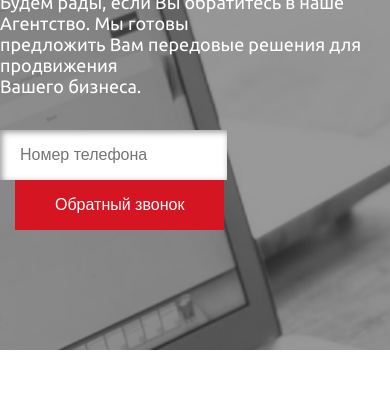
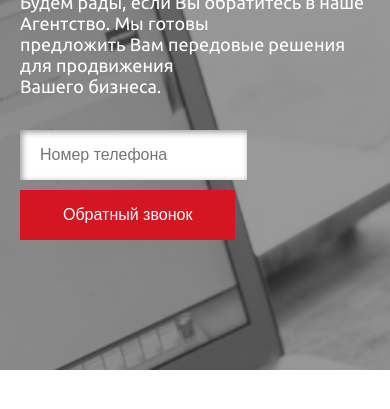
Before and after one commit to k1k8r/RED-EDGE, a plain HTML site: page index.html in a window 390 px wide. Shown: the part 389-798 px from the top of the page. Drawn offline with nearby package versions, Linux system fonts and the light colour scheme.

Commit message:
main: Сделал адаптив блока main

```diff
--- a/css/_main.css
+++ b/css/_main.css
@@ -21,7 +21,7 @@
 .main-container {
 	max-width: 1140px;
 	margin: 0 auto;
-	padding: 130px 0 120px;
+	padding: 130px 20px;
 	z-index: 2;
 }
 
@@ -64,3 +64,16 @@
 .main-form__button:hover {
 	background-color: #bb353e;
 }
+
+@media (max-width: 425px) {
+	.main-form__button {
+		padding: 16px 43px;
+		margin: 10px 0 0 0;
+	}
+}
+
+@media (max-width: 320px) {
+	.main-text__title {
+		font-size: 30px;
+	}
+}
```
